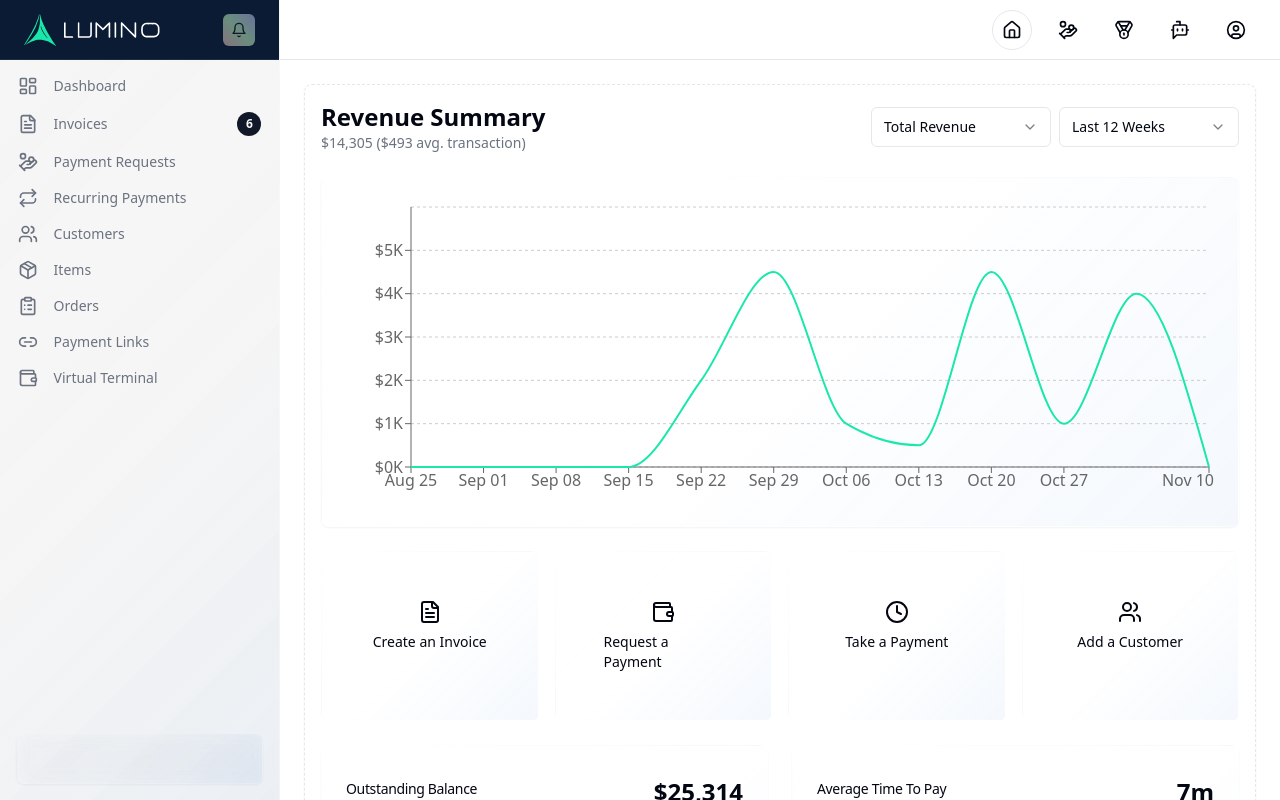
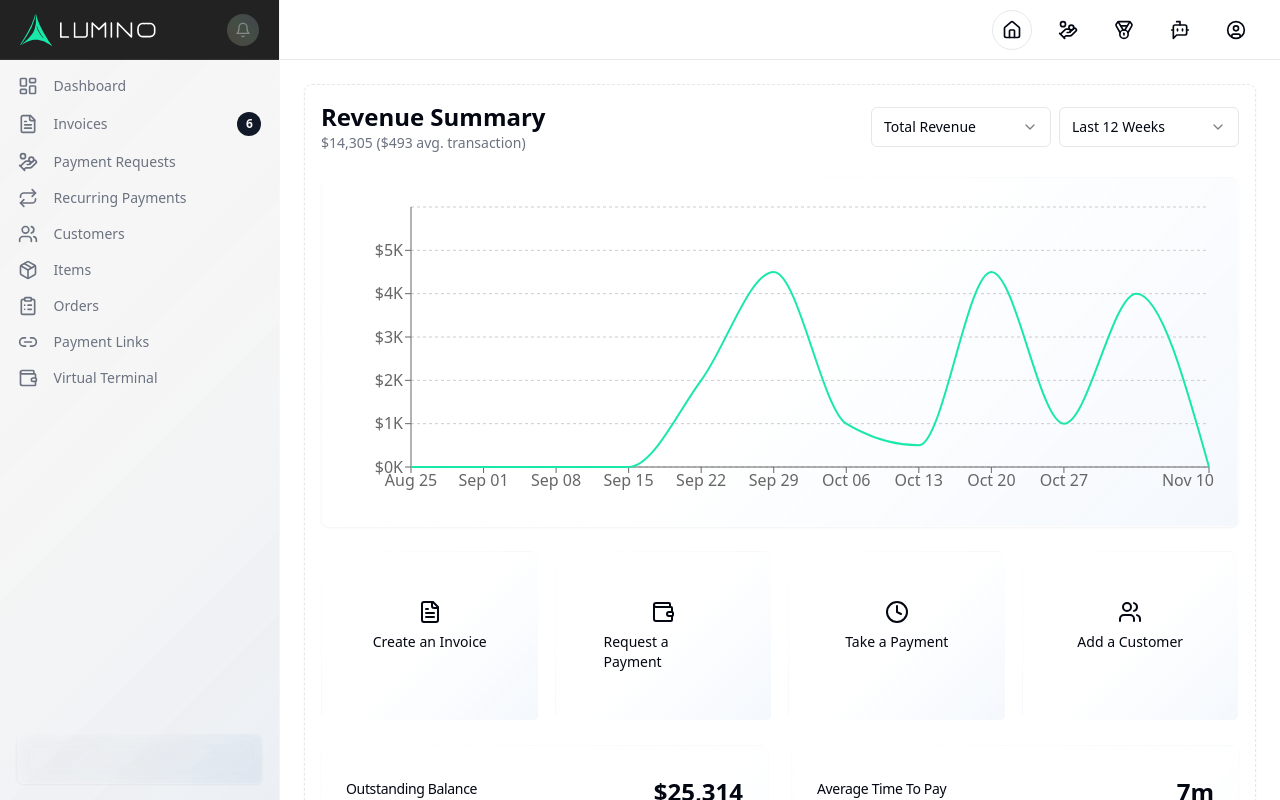
Before and after one commit to gravyhtx/lumino-app, a Next.js app: page /payments in a window 1280 px wide. Shown: the top 800 px of the page. Built offline with nearby package versions, Linux system fonts and the light colour scheme.

Commit message:
styles 01

```diff
--- a/src/components/layout/payments/index.tsx
+++ b/src/components/layout/payments/index.tsx
@@ -105,16 +105,18 @@ const Payments: React.FC<MainProps> = ({}) => {
     <NavLink key={link?.name} {...link} />
   ));
 
+  const notify = false;
+
   return (
     <div className="grid min-h-screen w-full md:grid-cols-[220px_1fr] lg:grid-cols-[280px_1fr]">
       <div className="sticky top-0 h-screen hidden border-r bg-muted/40 md:block glass-sidebar">
         <div className="flex h-full max-h-screen flex-col gap-2">
-          <div className="flex h-14 items-center border-b border-glass-border px-4 lg:h-[60px] lg:px-6 lumino-banner">
+          <div className="flex h-14 items-center border-b border-glass-border px-4 lg:h-[60px] lg:px-5 lumino-banner">
             <Link href="/" className="flex items-center gap-2 font-semibold">
               <LuminoLogo />
             </Link>
-            <Button variant="link" size="icon" className="ml-auto h-8 w-8 aura-background">
-              <Bell className="h-4 w-4" />
+            <Button variant="link" size="icon" className={cn("ml-auto h-8 w-8 glass-notify", notify?"active":"")}>
+              <Bell stroke={notify?"white":"#888"} className="h-4 w-4" />
               <span className="sr-only">Toggle notifications</span>
             </Button>
           </div>
--- a/src/styles/glassomorphic.css
+++ b/src/styles/glassomorphic.css
@@ -125,31 +125,6 @@
   }
 }
 
-.prism-text {
-  background: linear-gradient(
-    90deg,
-    #000 0%,
-    #666 25%,
-    #000 50%,
-    #666 75%,
-    #000 100%
-  );
-  background-size: 200% auto;
-  color: transparent;
-  background-clip: text;
-  -webkit-background-clip: text;
-  animation: shine 5s linear infinite;
-}
-
-.aura-background {
-  background: linear-gradient(
-    45deg,
-    rgba(255, 200, 200, 0.5),
-    rgba(200, 255, 200, 0.5),
-    rgba(200, 200, 255, 0.5)
-  );
-}
-
 .glass-settings {
   @apply rounded-lg;
   /* background: var(--prism-gradient); */
@@ -176,6 +151,64 @@
     fill: black; /* Stay black */
     filter: none; /* Remove the glow completely */
   }
+}
+
+.prism-text {
+  background: linear-gradient(
+    90deg,
+    #000 0%,
+    #666 25%,
+    #000 50%,
+    #666 75%,
+    #000 100%
+  );
+  background-size: 200% auto;
+  color: transparent;
+  background-clip: text;
+  -webkit-background-clip: text;
+  animation: shine 5s linear infinite;
+}
+
+.glass-notify {
+  background: linear-gradient(
+    45deg,
+    rgba(255, 200, 200, 0.2),
+    rgba(200, 255, 200, 0.2),
+    rgba(200, 200, 255, 0.2)
+  );
+  border-radius: 50%;
+  stroke: 1px solid #888;
+}
+
+.glass-notify:hover,
+.glass-notify.active {
+  background: linear-gradient(
+    45deg,
+    rgba(255, 200, 200, 0.5),
+    rgba(200, 255, 200, 0.5),
+    rgba(200, 200, 255, 0.5)
+  );
+  stroke: 1px solid #fff;
+}
+
+.aura-background {
+  background: linear-gradient(
+    45deg,
+    rgba(255, 200, 200, 0.2),
+    rgba(200, 255, 200, 0.2),
+    rgba(200, 200, 255, 0.2)
+  );
+}
+
+.aura-border {
+  border-image: linear-gradient(
+    45deg,
+    rgba(255, 200, 200, 0.5),
+    rgba(200, 255, 200, 0.5),
+    rgba(200, 200, 255, 0.5)
+  ) 1;
+  border-width: 1px;
+  border-radius: var(--radius);
 }
 
 @keyframes auraBorderGlow {
--- a/src/styles/globals.css
+++ b/src/styles/globals.css
@@ -85,5 +85,6 @@ html {
 }
 
 .lumino-banner {
-  background-color: #0B1B33;
+  /* background-color: #0B1B33; */
+  background-color: #222;
 }
```
